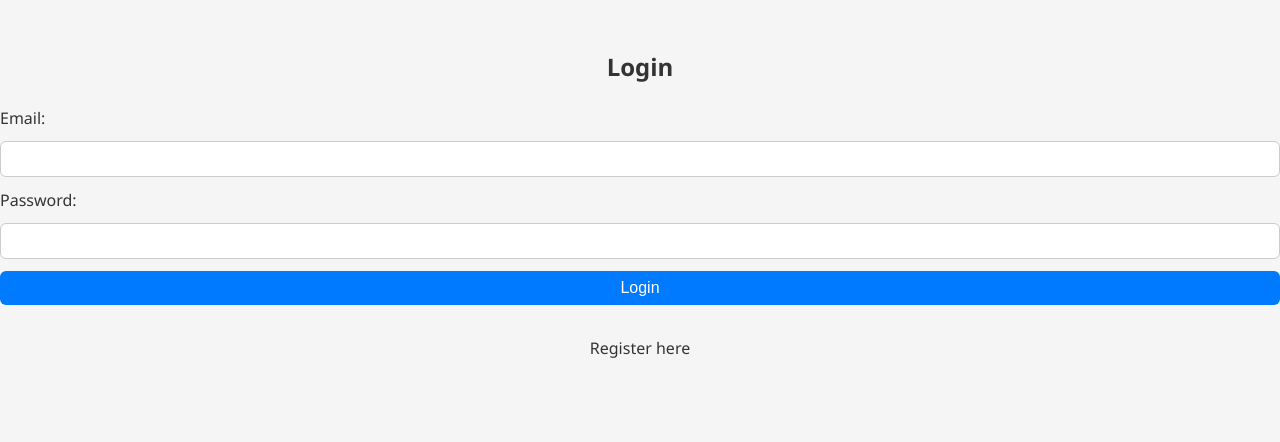
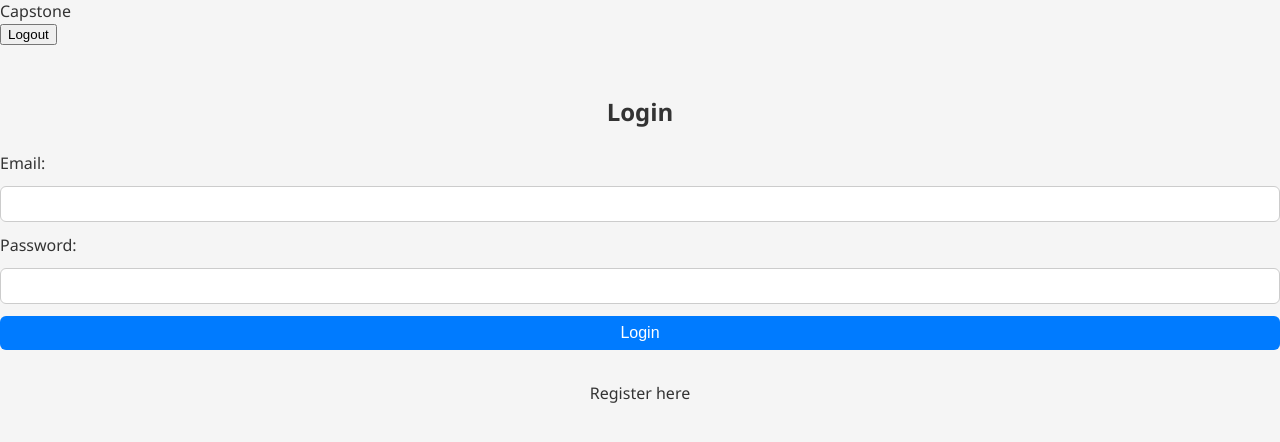
Before and after one commit to Nirvan004/Capstone, a React app in the folder frontend/: page /login in a window 1280 px wide. Shown: the top 442 px of the page. Built offline with nearby package versions, Linux system fonts and the light colour scheme; no server answers; the HTML template or start-up script is replaced by a standard one.

Commit message:
even more bug fixes

```diff
--- a/frontend/src/App.tsx
+++ b/frontend/src/App.tsx
@@ -5,7 +5,9 @@ import Register from "./pages/Register";
 import Dashboard from "./pages/Dashboard";
 import VideoDetail from "./pages/VideoDetail";
 import { useAuth } from "./context/AuthContext";
+import Navbar from "./components/Navbar";
 import './App.css';
+
 
 const ProtectedRoute: React.FC<{ children: JSX.Element }> = ({ children }) => {
   const { user } = useAuth();
@@ -16,6 +18,7 @@ const ProtectedRoute: React.FC<{ children: JSX.Element }> = ({ children }) => {
 const App: React.FC = () => {
   return (
     <BrowserRouter>
+      <Navbar />
       <Routes>
         <Route path="/login" element={<Login />} />
         <Route path="/register" element={<Register />} />
--- a/frontend/src/pages/VideoDetail.tsx
+++ b/frontend/src/pages/VideoDetail.tsx
@@ -18,7 +18,7 @@ const VideoDetail: React.FC = () => {
       setError(null);
 
       try {
-        const res = await fetch(`http://localhost:8008/api/videos/${id}`, {
+        const res = await fetch(`${import.meta.env.VITE_API_URL}/videos/${id}`, {
           headers: {
             Authorization: `Bearer ${localStorage.getItem("token")}`,
           },
```
